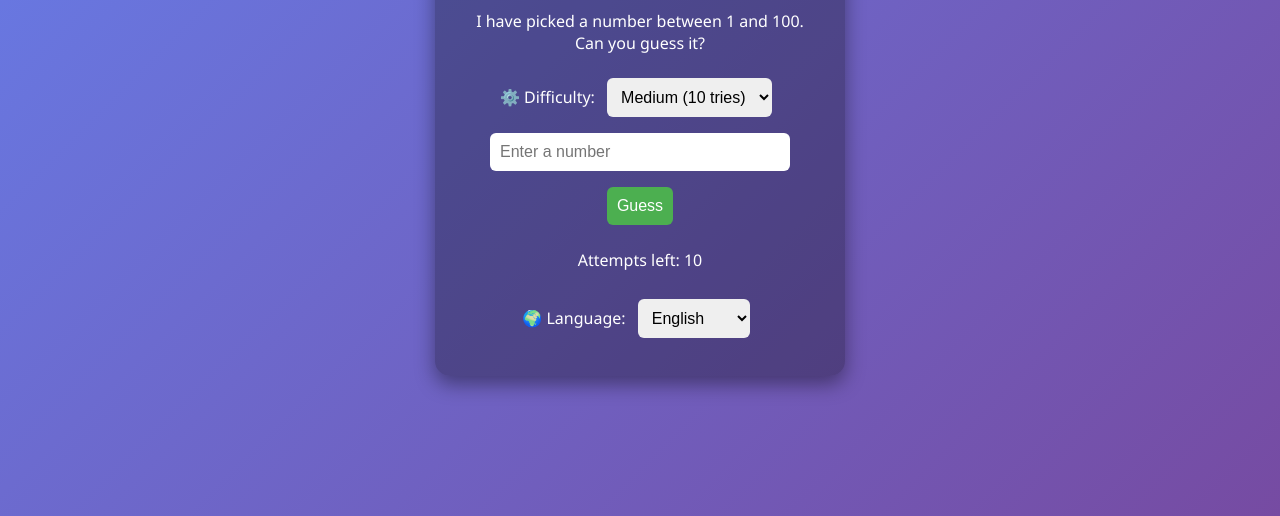
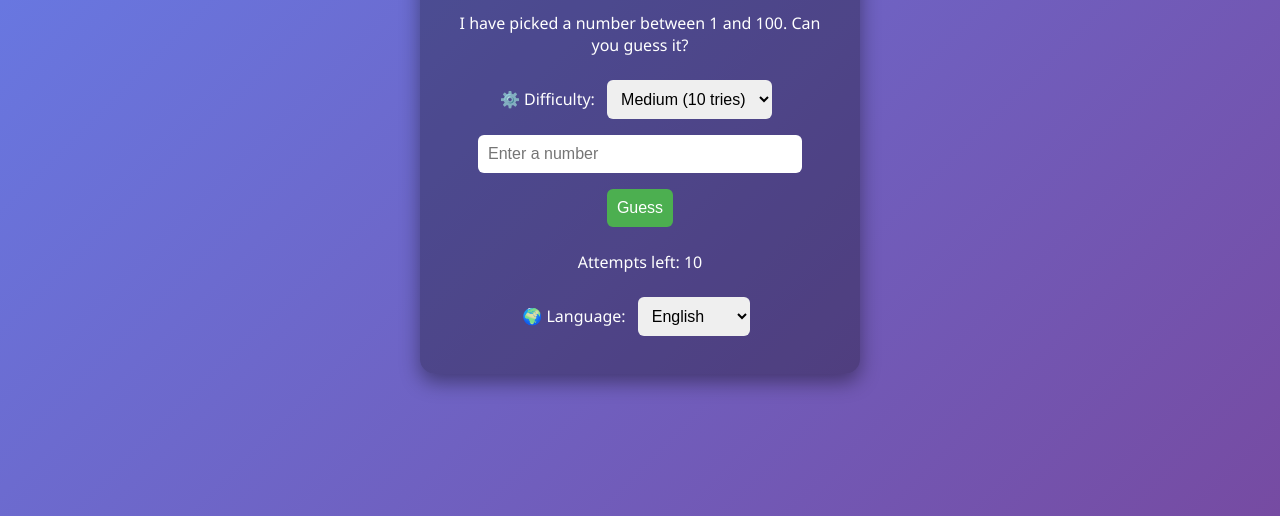
Before and after one commit to danhtienfuh/Number-Guessing-Game, a plain HTML site: page index.html in a window 1280 px wide. Shown: the part 284-800 px from the top of the page. Drawn offline with Linux system fonts and the light colour scheme.

Commit message:
Update style.css

```diff
--- a/style.css
+++ b/style.css
@@ -15,7 +15,7 @@ body {
   border-radius: 15px;
   box-shadow: 0 8px 20px rgba(0,0,0,0.4);
   text-align: center;
-  width: 350px;
+  width: 380px;
   animation: fadeIn 0.8s ease-in-out;
 }
 
@@ -62,6 +62,6 @@ button:hover {
   background: #1976D2;
 }
 
-.lang-switch {
-  margin-top: 20px;
+.settings, .lang-switch {
+  margin-top: 15px;
 }
```
